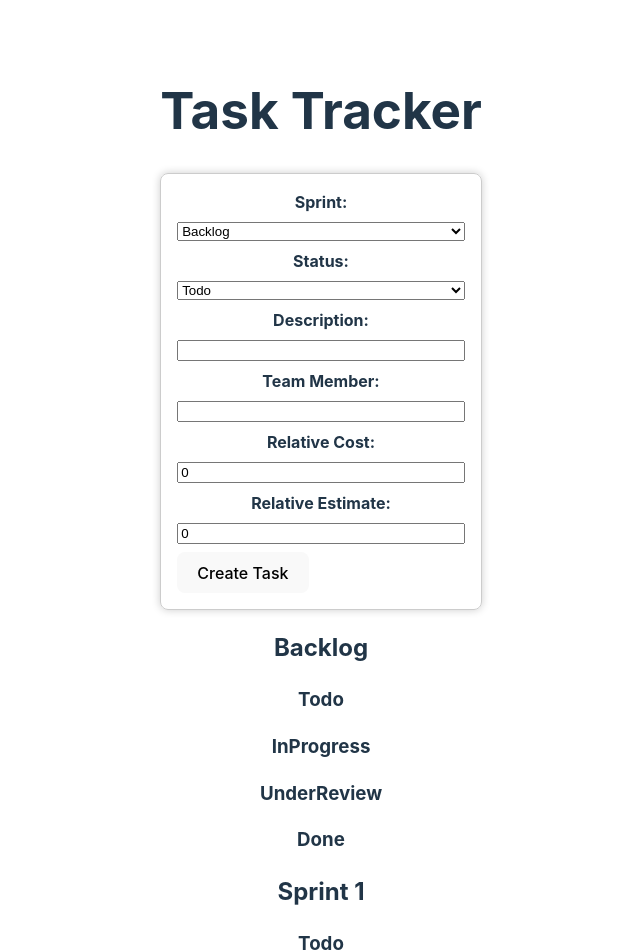
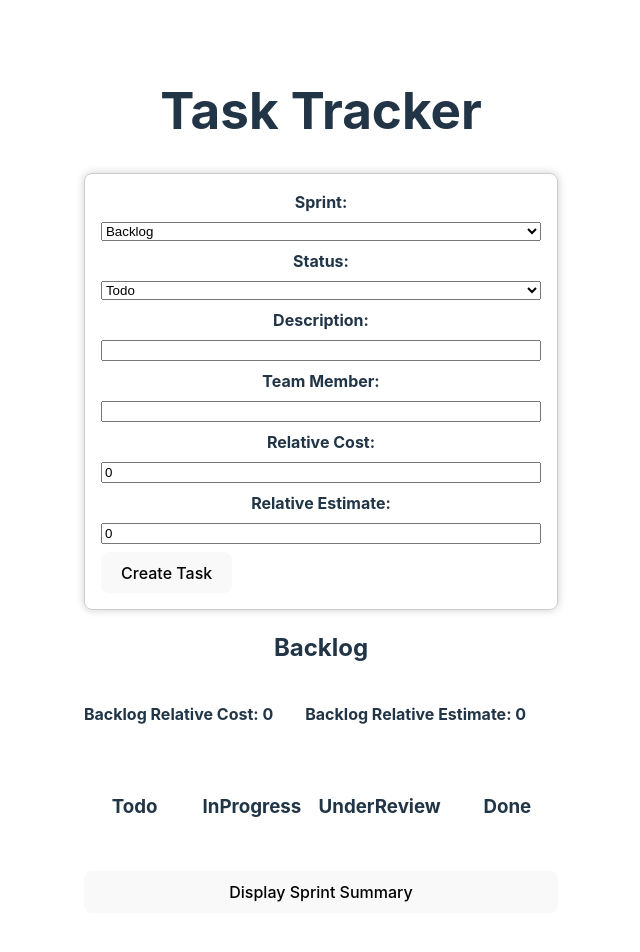
Before and after one commit to Newie03/Sprint-Planning-App-JAC-Inc, a React (Vite) app in the folder SprintPlanningAppJACInc/: page / in a window 1280 px wide. Shown: the top 952 px of the page, without its empty margins (319-959 px from the left). Built offline with nearby package versions, Linux system fonts and the light colour scheme.

Commit message:
Counters + Display Sprint Summary

```diff
--- a/SprintPlanningAppJACInc/src/App.css
+++ b/SprintPlanningAppJACInc/src/App.css
@@ -71,14 +71,6 @@
 
 /* TaskList */
 
-.task-list {
-  margin: 1rem 0;
-}
-
-.task-list h2 {
-  margin: 0;
-}
-
 .task-list__item {
   display: flex;
   flex-direction: column;
@@ -99,10 +91,45 @@
   gap: 0.5rem;
 }
 
+.task-lists {
+  display: flex;
+  justify-content: space-between;
+  flex-wrap: wrap;
+  gap: 1rem;
+}
+
+.task-list {
+  margin: 1rem 0;
+  flex-grow: 1;
+  flex-basis: 0;
+}
+
+.sprint-list {
+  display: flex;
+  flex-direction: column;
+  gap: 2rem;
+}
+
+.sprint {
+  display: flex;
+  flex-direction: column;
+  gap: 1rem;
+}
+
+.sprint-totals {
+  display: flex;
+  justify-content: space-between;
+  margin-bottom: 1rem;
+}
+
+.sprint-totals span {
+  font-weight: bold;
+  margin-right: 2rem;
+}
+
 /* App */
 
 .app {
-  max-width: 800px;
   margin: 0 auto;
   padding: 1rem;
 }
--- a/SprintPlanningAppJACInc/src/App.jsx
+++ b/SprintPlanningAppJACInc/src/App.jsx
@@ -42,19 +42,16 @@ const App = () => {
           (t) => t.description === editingTask.description
         );
         if (prevTaskIndex !== -1) {
-          // Remove task from previous sprint and status
           newSprints[prevSprintIndex].tasks[editingTask.status] =
             prevTaskList.filter(
               (t) => t.description !== editingTask.description
             );
-          // Update task with new values
           const updatedTask = { ...editingTask, ...task };
           const newSprintIndex = newSprints.findIndex(
             (s) => s.name === updatedTask.sprint
           );
           const newTaskList =
             newSprints[newSprintIndex].tasks[updatedTask.status];
-          // Add task to new sprint and status
           newSprints[newSprintIndex].tasks[updatedTask.status] = [
             ...newTaskList,
             updatedTask,
@@ -108,6 +105,38 @@ const App = () => {
     setSprints((prevSprints) => [...prevSprints, newSprint]);
   };
 
+  const getSprintTotals = (sprint) => {
+    let totalCost = 0;
+    let totalEstimate = 0;
+
+    Object.values(sprint.tasks).forEach((taskList) => {
+      taskList.forEach((task) => {
+        totalCost += task.cost;
+        totalEstimate += task.estimate;
+      });
+    });
+
+    return { totalCost, totalEstimate };
+  };
+
+  const handleDisplaySprintSummary = (sprintName) => {
+    const sprint = sprints.find((s) => s.name === sprintName);
+    const summary = sprint.columns
+      .map((column) => {
+        const tasks = sprint.tasks[column];
+        const totalTimeSpent = tasks.reduce((acc, task) => acc + task.cost, 0);
+        const totalEstimate = tasks.reduce(
+          (acc, task) => acc + task.estimate,
+          0
+        );
+        const taskCount = tasks.length;
+        return `${column}: ${taskCount} tasks, ${totalTimeSpent} hours spent, ${totalEstimate} hours estimated`;
+      })
+      .join("\n");
+
+    alert(`Sprint Summary for ${sprintName}:\n${summary}`);
+  };
+
   return (
     <div className="app">
       <h1>Task Tracker</h1>
@@ -118,9 +147,20 @@ const App = () => {
         sprints={sprints}
       />
       <div className="sprint-list">
-        {sprints.map((sprint) => (
+        {sprints.map((sprint) => {
+          const { totalCost, totalEstimate } = getSprintTotals(sprint);
+          return (
             <div key={sprint.name} className="sprint">
               <h2>{sprint.name}</h2>
+              <div className="sprint-totals">
+                <span>
+                  {sprint.name} Relative Cost: {totalCost}
+                </span>
+
+                <span>
+                  {sprint.name} Relative Estimate: {totalEstimate}
+                </span>
+              </div>
               <div className="task-lists">
                 {sprint.columns.map((column) => (
                   <TaskList
@@ -132,8 +172,15 @@ const App = () => {
                   />
                 ))}
               </div>
+              <button
+                onClick={() => handleDisplaySprintSummary(sprint.name)}
+                className="display-summary"
+              >
+                Display Sprint Summary
+              </button>
             </div>
-        ))}
+          );
+        })}
         <button onClick={handleCreateSprint}>Create Sprint</button>
       </div>
     </div>
```
Lines whose indentation alone changed are shown as unchanged.
